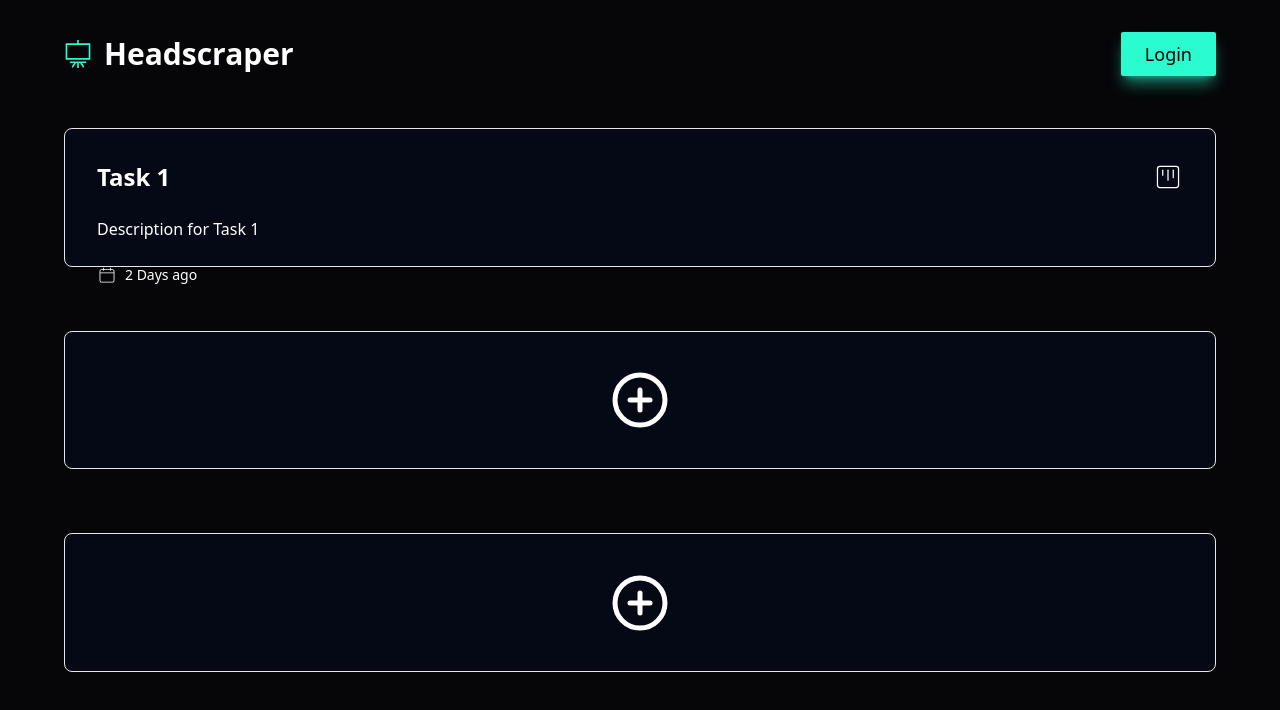
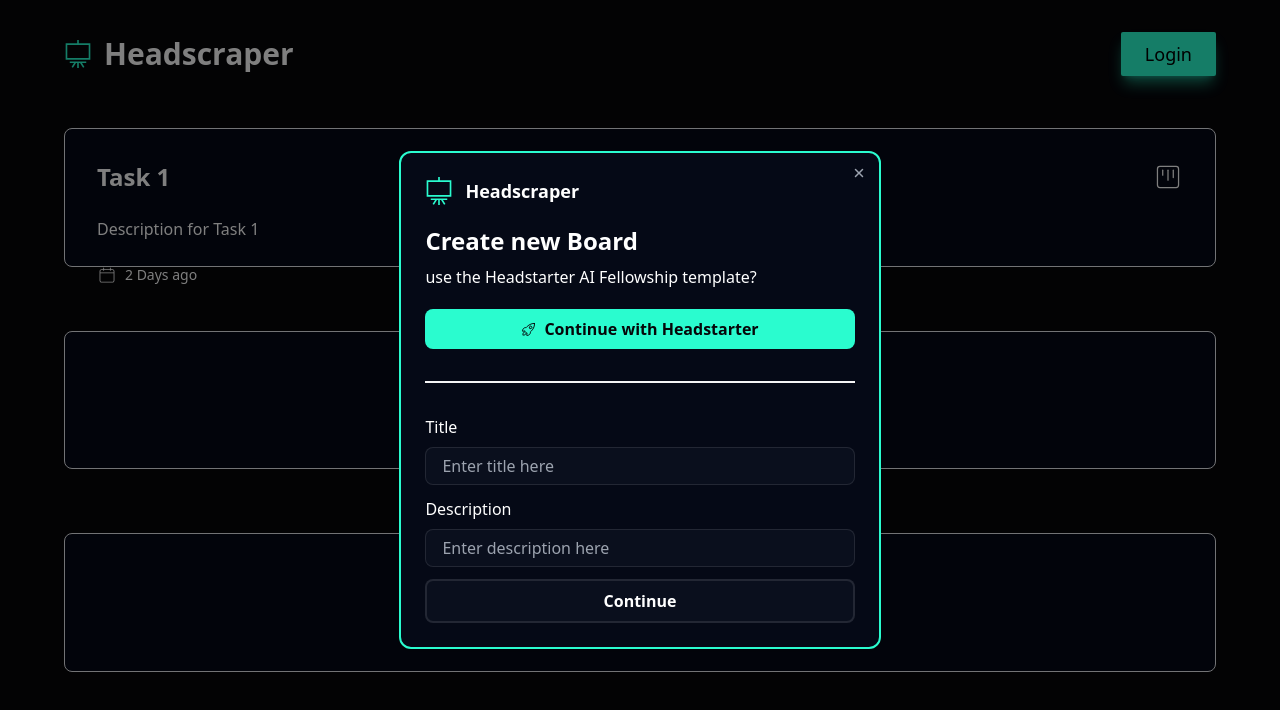
Before and after one commit to Jeffuz/Headscraper, a React (Vite) app in the folder Frontend/: page / in a window 1280 px wide. Both pictures are taken after a click on the element 640 px from the left and 399 px from the top of the page. Shown: the top 710 px of the page. Built offline with nearby package versions, Linux system fonts and the light colour scheme.

Commit message:
create modal for adding new boards

```diff
--- a/Frontend/src/components/Dashboard.jsx
+++ b/Frontend/src/components/Dashboard.jsx
@@ -1,16 +1,30 @@
 import BoardCard from "./BoardCard";
 import EmptyCard from "./EmptyCard";
+import Modal from "./Modal";
+import { useState } from "react";
+import { TfiBlackboard } from "react-icons/tfi";
+import { IoRocketOutline } from "react-icons/io5";
+
+import { BoardContext } from "../contexts/BoardContext";
 
 const mockData = [
-  { id: 1, title: "Task 1", description: "Description for Task 1", lastUpdate: "2 Days ago" },
+  {
+    id: 1,
+    title: "Task 1",
+    description: "Description for Task 1",
+    lastUpdate: "2 Days ago",
+  },
 ];
 
 const Dashboard = () => {
+  const [openNewBoard, setOpenNewBoard] = useState(false);
+
   const filledData = [...mockData];
   while (filledData.length < 3) {
     filledData.push({ id: `empty-${filledData.length}`, isEmpty: true });
   }
   return (
+    <BoardContext.Provider value={{ openNewBoard, setOpenNewBoard }}>
       <div className=" text-white flex flex-col">
         {/* Board Card*/}
         <div className="grid grid-cols-1 grid-rows-3 gap-16 px-16 py-32 h-screen">
@@ -27,7 +41,55 @@ const Dashboard = () => {
             )
           )}
         </div>
+        <Modal open={openNewBoard} onClose={() => setOpenNewBoard(false)}>
+          <div className="flex flex-col justify-start text-white">
+            <div className="text-primary flex items-center gap-3">
+              <TfiBlackboard size={28} />
+              <div className="text-white font-bold text-lg">Headscraper</div>
             </div>
+            {/* Sign up  */}
+            <div className="flex flex-col py-5 gap-2">
+              <div className="font-bold text-2xl">Create new Board</div>
+              <div className="text-md">
+                use the Headstarter AI Fellowship template?
+              </div>
+            </div>
+            {/* Google Sign up Button */}
+            <button className="flex items-center gap-2 bg-primary hover:bg-primary/90 text-secondary rounded-lg px-24 py-2 font-semibold">
+              <IoRocketOutline size={15} />
+              <div>Continue with Headstarter</div>
+            </button>
+            {/* Divider */}
+            <hr className="my-8 h-0.5 border-t-0 bg-neutral-100 dark:bg-white/10" />
+            {/* Input Title and description */}
+            <div className="flex flex-col font-normal gap-3">
+              {/* Title */}
+              <div className="flex flex-col gap-2">
+                <div className="text-md">Title</div>
+                <input
+                  className="bg-[#0A0F1D] appearance-none border-lg border border-white/10 rounded-lg py-2 px-4 text-white leading-tight focus:outline-none focus:border-primary focus:border-2"
+                  type="text"
+                  placeholder="Enter title here"
+                />
+              </div>
+              {/* Description */}
+              <div className="flex flex-col gap-2">
+                <div className="text-md">Description</div>
+                <input
+                  className="bg-[#0A0F1D] appearance-none border-lg border border-white/10 rounded-lg py-2 px-4 text-white leading-tight focus:outline-none focus:border-primary focus:border-2"
+                  type="text"
+                  placeholder="Enter description here"
+                />
+              </div>
+              {/* Continue */}
+              <button className="bg-[#0A0F1D] border-lg border-2 border-white/10 rounded-lg px-24 py-2 font-semibold hover:bg-[#0E3736] hover:text-primary hover:outline-none hover:border-primary">
+                Continue
+              </button>
+            </div>
+          </div>
+        </Modal>
+      </div>
+    </BoardContext.Provider>
   );
 };
 
--- a/Frontend/src/components/EmptyCard.jsx
+++ b/Frontend/src/components/EmptyCard.jsx
@@ -1,8 +1,10 @@
 import { FiPlusCircle } from "react-icons/fi";
-
+import { BoardContext } from "../contexts/BoardContext";
+import { useContext } from "react";
 const EmptyCard = () => {
+    const {setOpenNewBoard} = useContext(BoardContext);
   return (
-    <div className="flex justify-center items-center bg-[#050916] p-8 border rounded-lg cursor-pointer min-h-full">
+    <div className="flex justify-center items-center bg-[#050916] p-8 border rounded-lg cursor-pointer min-h-full" onClick={()=>setOpenNewBoard(true)}>
       <FiPlusCircle size={60}/>
     </div>
   );
--- /dev/null
+++ b/Frontend/src/contexts/BoardContext.jsx
@@ -0,0 +1,2 @@
+import { createContext } from "react";
+export const BoardContext = createContext({});
```
Lines whose indentation alone changed are shown as unchanged.
